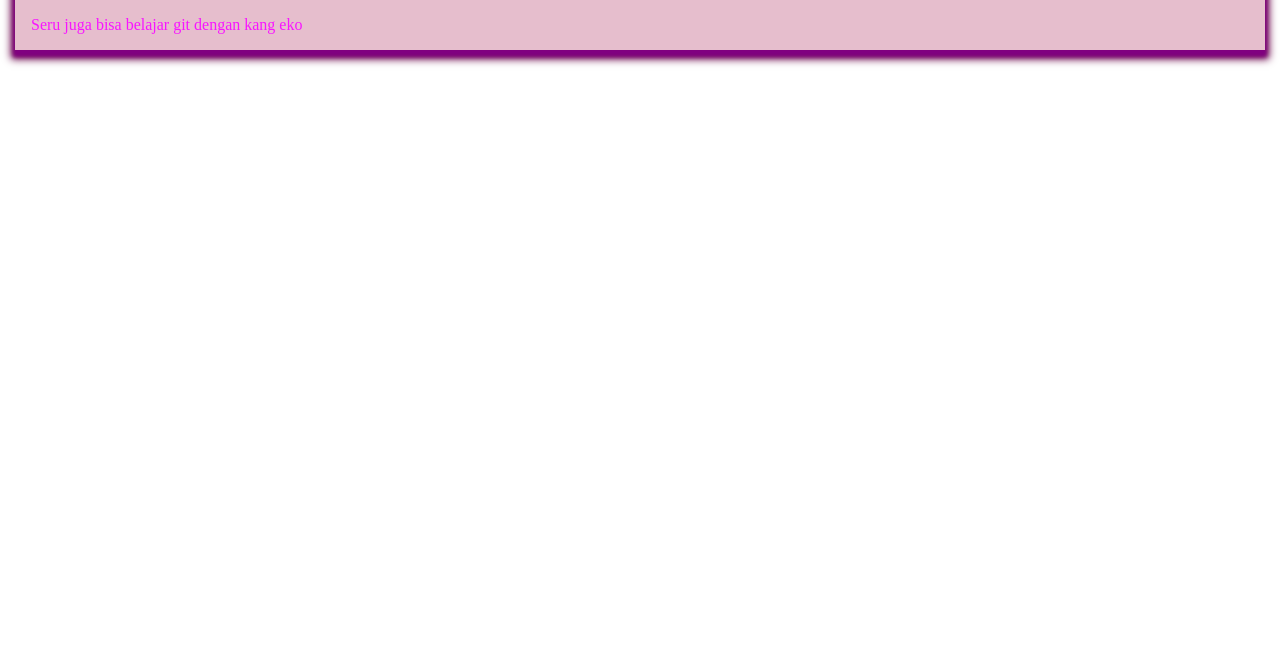
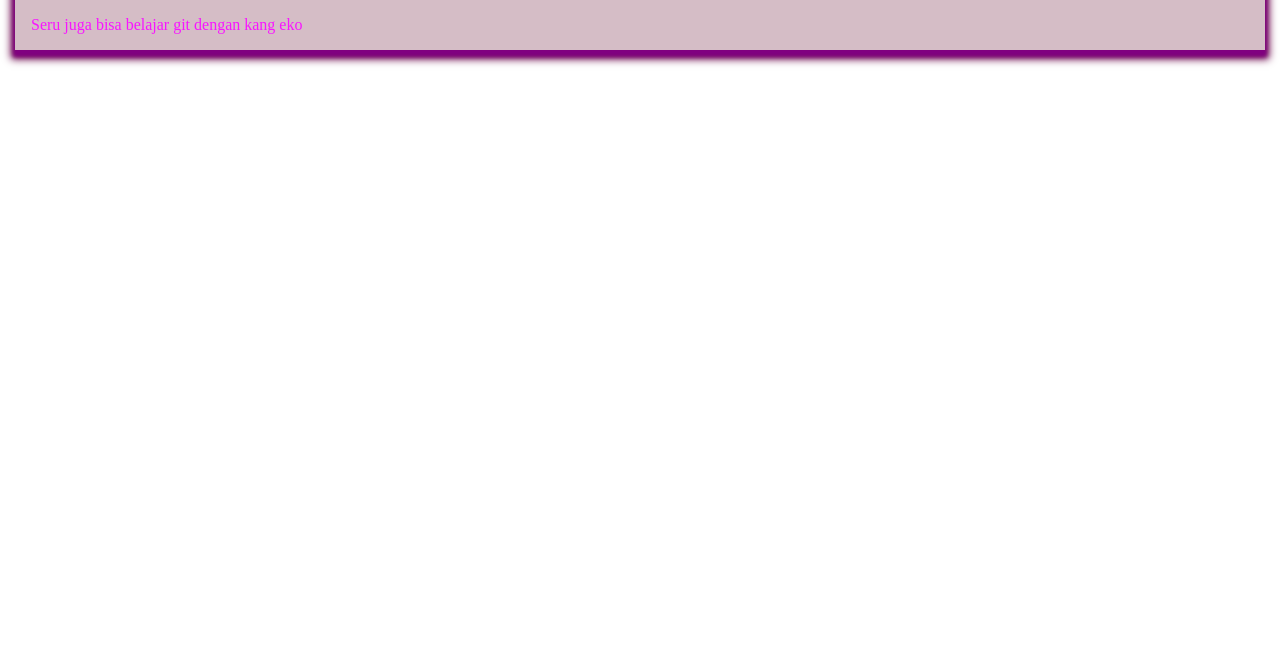
Before and after one commit to noval232/noob-git-remote, a plain HTML site: page index.html in a window 1280 px wide. Shown: the part 146-800 px from the top of the page. Drawn offline with Linux system fonts and the light colour scheme.

Commit message:
change background color p

```diff
--- a/style_one.css
+++ b/style_one.css
@@ -25,6 +25,6 @@ span.git_title::first-letter {
 p {
   padding: 1em;
   border: none;
-  background-color: #a10e4644;
+  background-color: #61082a44;
   color: #f815ff;
 }
```
